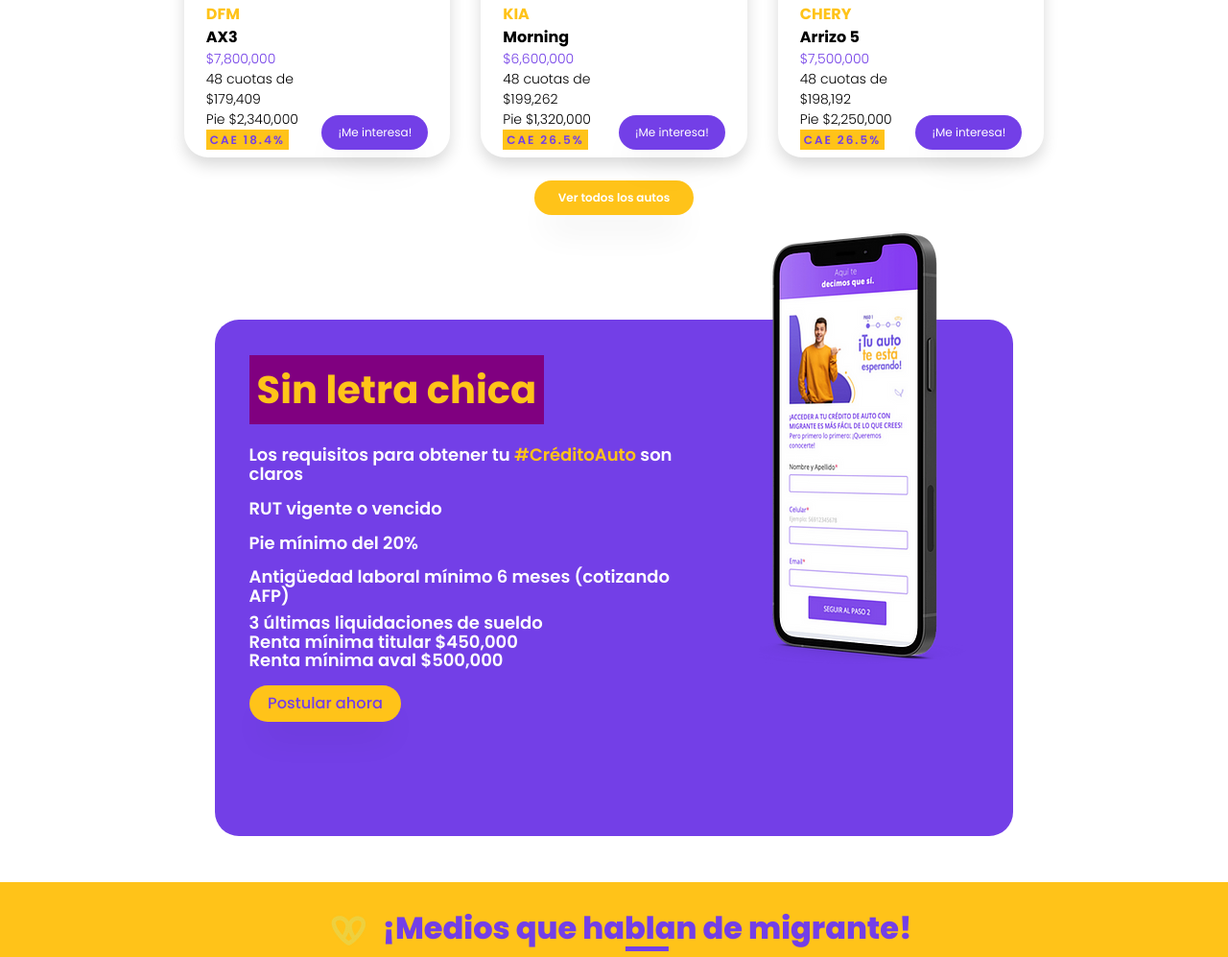
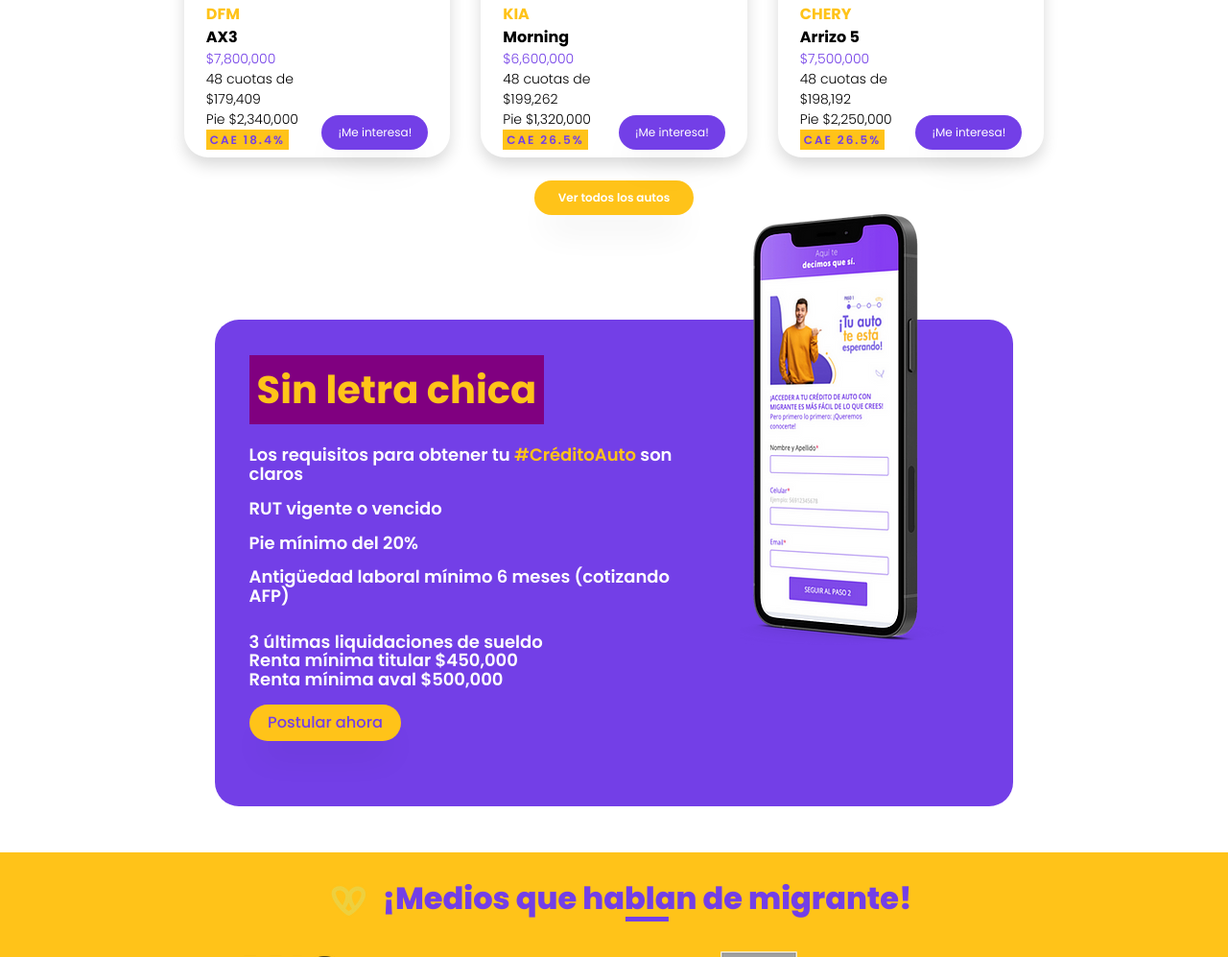
Before and after one commit to ReiB/Migrante, a plain HTML site: page credito-automotriz.html in a window 1280 px wide. Shown: the part 2236-3233 px from the top of the page at 96% size. Drawn offline with Linux system fonts and the light colour scheme; files whose address does not match are found by name.

Commit message:
correciones 6

```diff
--- a/credito-automotriz.html
+++ b/credito-automotriz.html
@@ -283,7 +283,7 @@
                         <p>RUT vigente o vencido</p>
 
                         <p>Pie mínimo del 20%</p>
-                        <p>Antigüedad laboral mínimo 6 meses (cotizando AFP)</p>
+                        <p>Antigüedad laboral mínimo 6 meses (cotizando AFP)</p><br>
 
                         <p style="line-height: 20%">3 últimas liquidaciones de sueldo</p>
                         <p style="line-height: 20%">Renta mínima titular $450,000</p>
--- a/css/mystyle.css
+++ b/css/mystyle.css
@@ -443,8 +443,7 @@ ul.foco-bullet{
 .imagen-mobile {
 top: -140px;
 position:relative;
-margin:20px;
-        }
+}
 
 @media screen and (max-width: 980px) {
 .imagen-mobile {
@@ -456,6 +455,7 @@ display: none;
   width: 65%;
   padding-right: 30px;
   padding-left: 30px;
+  margin-inline: 1em 2em;
   margin-right: auto;
   margin-left: auto; }
   @media (min-width: 576px) {
```
